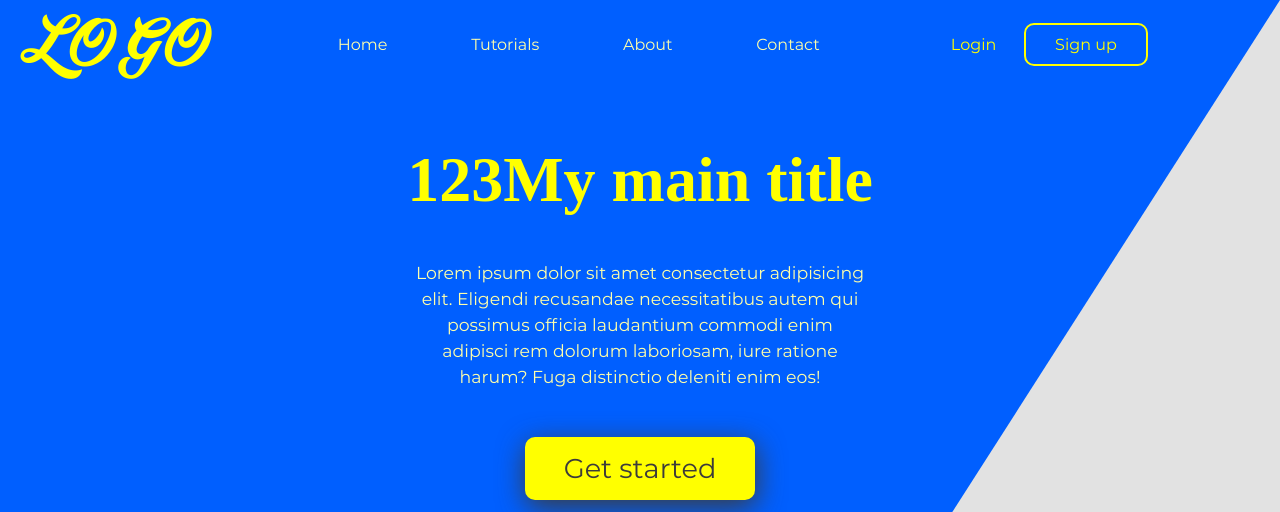
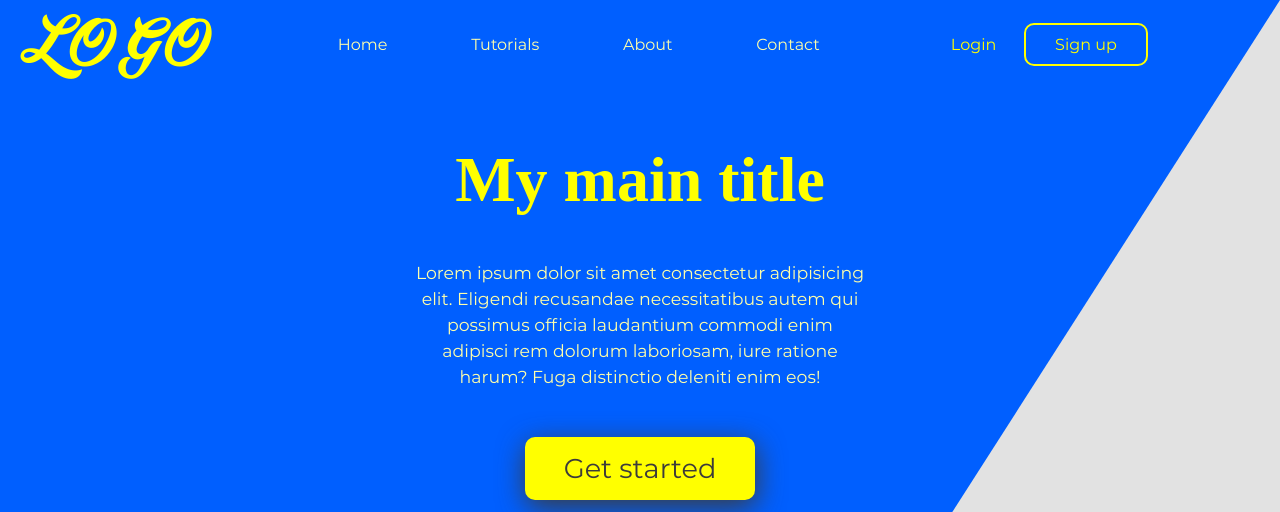
Before and after one commit to dimosmak/jenkins-app, a plain HTML site: page landing-page-master/index.html in a window 1280 px wide. Shown: the top 512 px of the page. Drawn offline with Linux system fonts and the light colour scheme.

Commit message:
version_6

```diff
--- a/landing-page-master/index.html
+++ b/landing-page-master/index.html
@@ -33,7 +33,7 @@
 
         <div id="main-content">
                <div id="big-title">
-                 <h1>123My main title</h1>
+                 <h1>My main title</h1>
 
                </div>
                <div id="desc">
```
